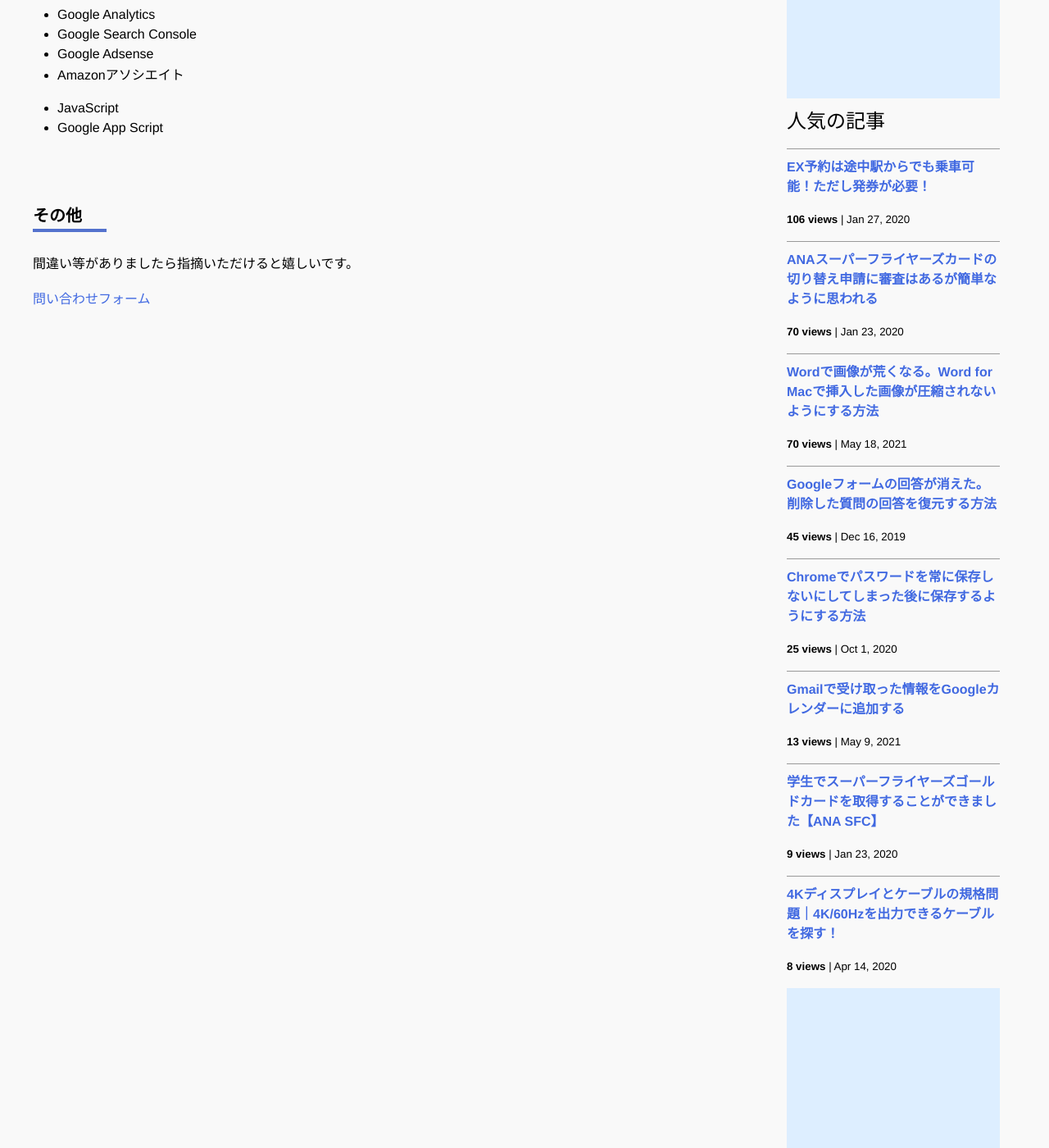
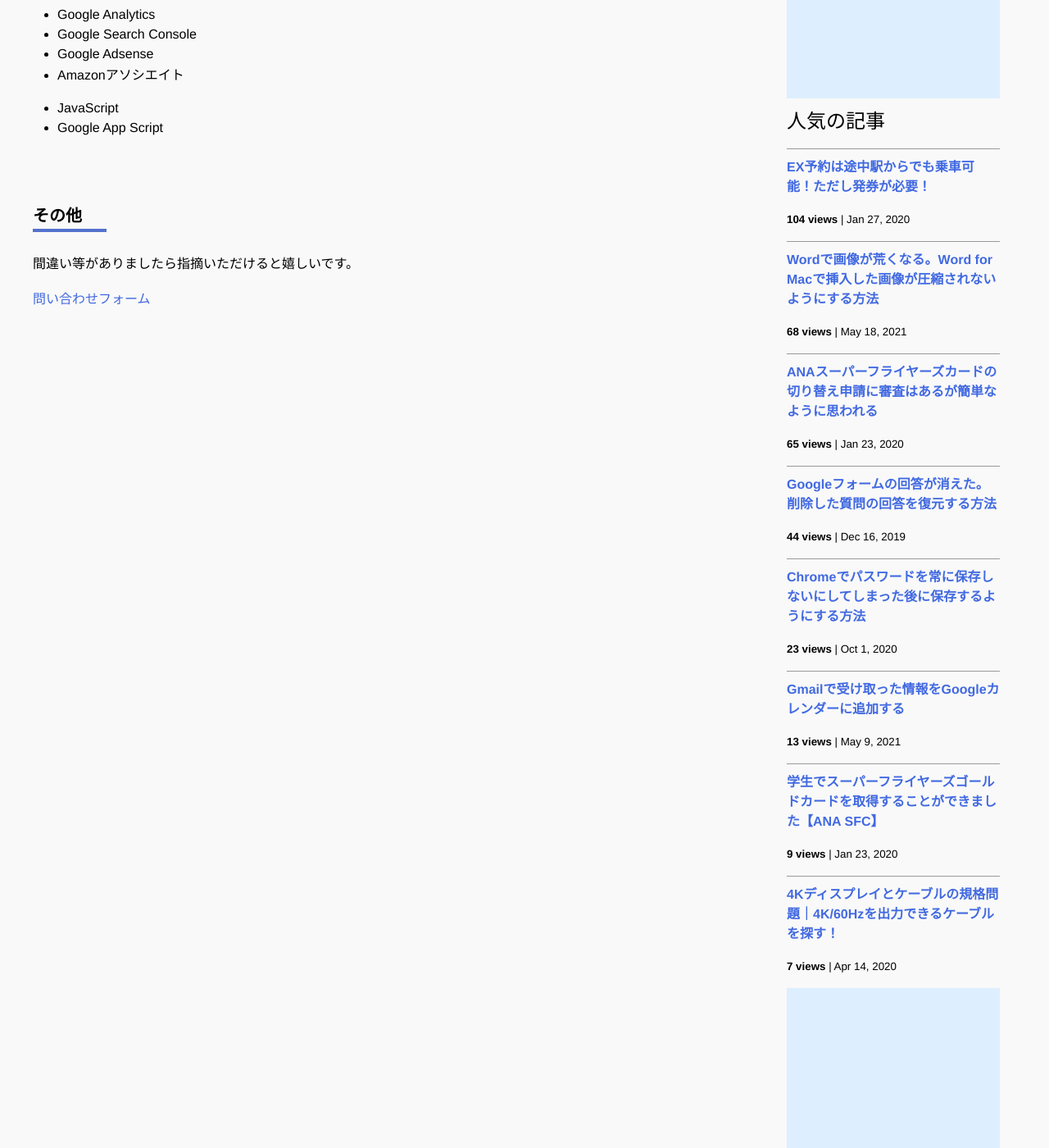
Before and after one commit to iwanaminami/shoyaiwaname, a Jekyll site: the page built from about.markdown, in a window 1280 px wide and 1400 px high, scrolled down 693 px. Shown: the whole window at 82% size. Built offline with Jekyll 4.4.1, drawn with Linux system fonts in a browser that asks for light colours; nearby versions of some CDN libraries; comment, search, counter and statistics services are not loaded.

Commit message:
chore(ga): update _data/popularposts.yml 20260109-0052

```diff
--- a/_data/popularposts.yml
+++ b/_data/popularposts.yml
@@ -1,17 +1,17 @@
 side:
-  - view: 106
+  - view: 104
     url: "/2020/01/27/ex-rideontheway.html"
-  - view: 70
+  - view: 68
+    url: "/2021/05/18/image-compression-word.html"
+  - view: 65
     url: "/2020/01/23/sfc-judge.html"
-  - view: 70
-    url: "/2021/05/18/image-compression-word.html"
-  - view: 45
+  - view: 44
     url: "/2019/12/16/restore-googleform.html"
-  - view: 25
+  - view: 23
     url: "/2020/10/01/googlepassword.html"
   - view: 13
     url: "/2021/05/09/gmailtocalendar.html"
   - view: 9
     url: "/2020/01/23/sfcgold.html"
-  - view: 8
+  - view: 7
     url: "/2020/04/14/4kcable.html"
```
